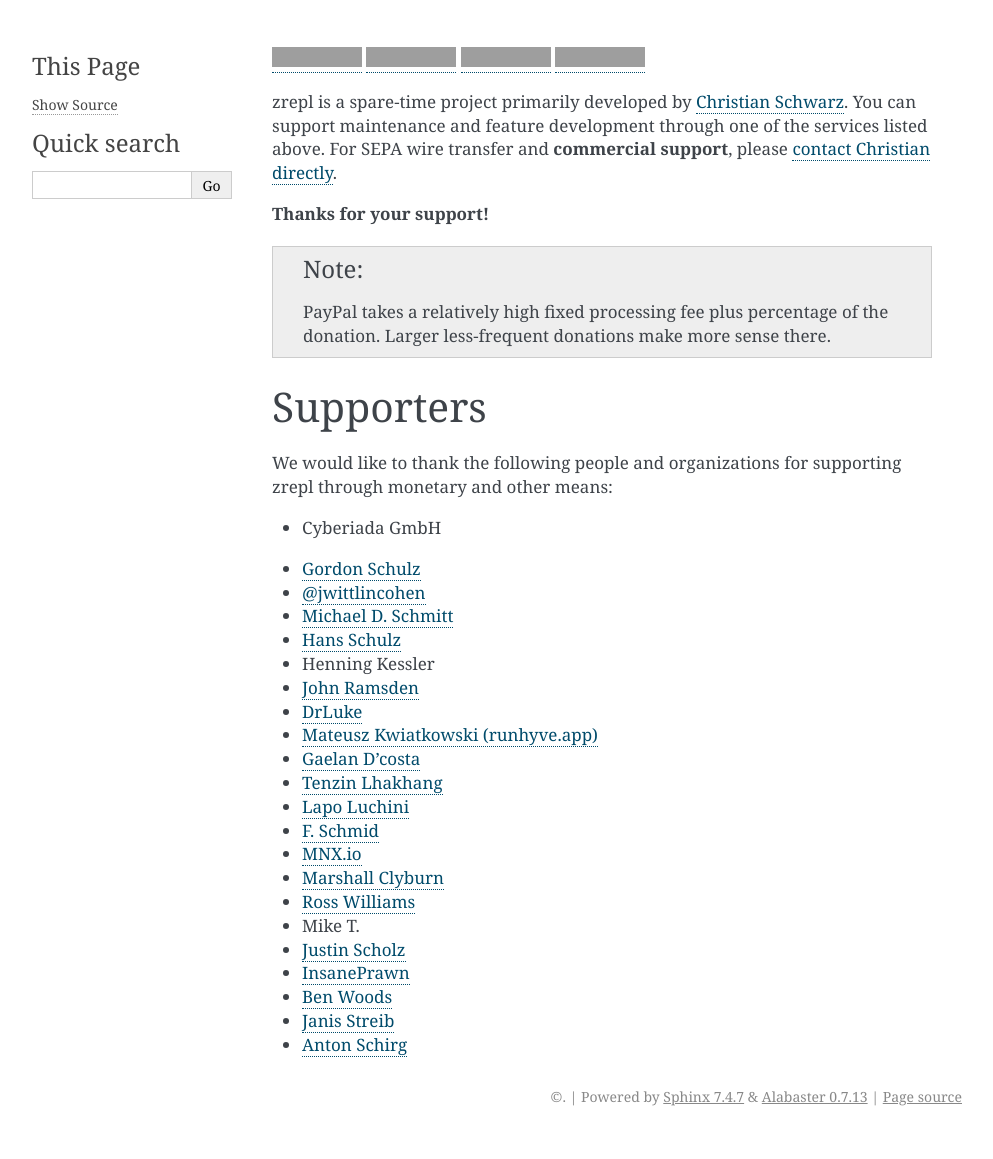
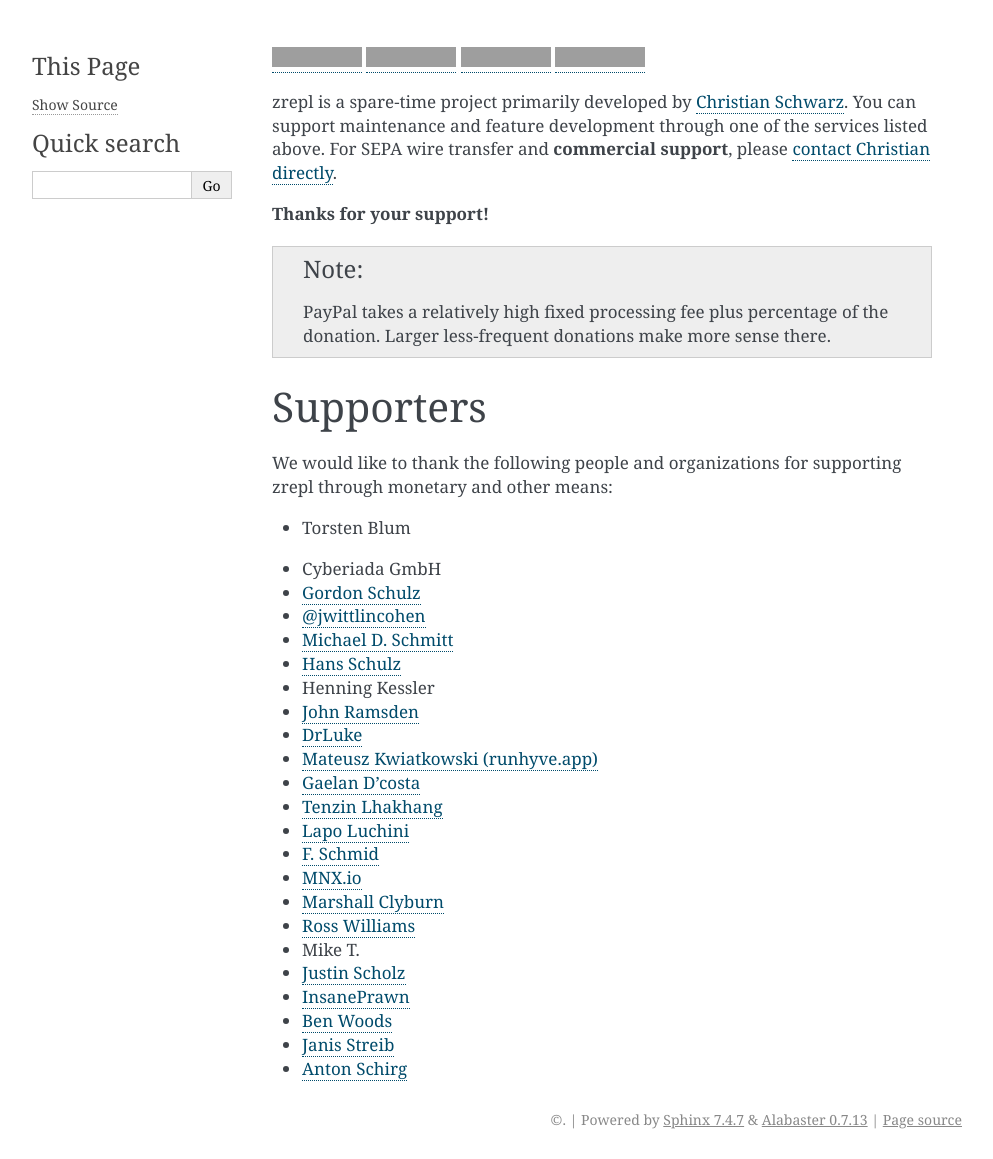
Before and after one commit to zrepl/zrepl, a Sphinx documentation site: the page built from docs/supporters.rst, in a window 1280 px wide, cut to the strip 0-1159 px from the top of the page. Shown: the whole strip, without its empty margins (148-1141 px from the left). Built offline with Sphinx 7.4.7, drawn with Linux system fonts in a browser that asks for light colours; pages that are not in the unit, such as notebooks, are missing from menus; the version number could not be read and is left out; before the commit the page ends 1136 px from its top, so only the background shows below that; grey boxes are pictures that could not be loaded.

Commit message:
docs: update supporters

```diff
--- a/docs/supporters.rst
+++ b/docs/supporters.rst
@@ -32,6 +32,7 @@
 
    <div class="fa fa-code" style="width: 1em;"></div>
 
+* |supporter-std| Torsten Blum
 * |supporter-gold| Cyberiada GmbH
 * |supporter-std| `Gordon Schulz <https://github.com/azmodude>`_
 * |supporter-std| `@jwittlincohen <https://github.com/jwittlincohen>`_
```
